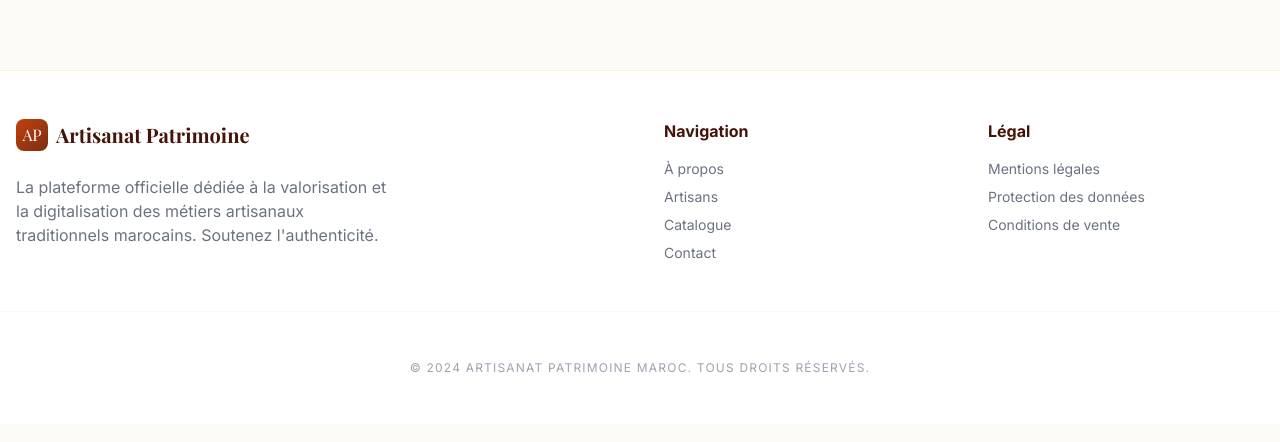
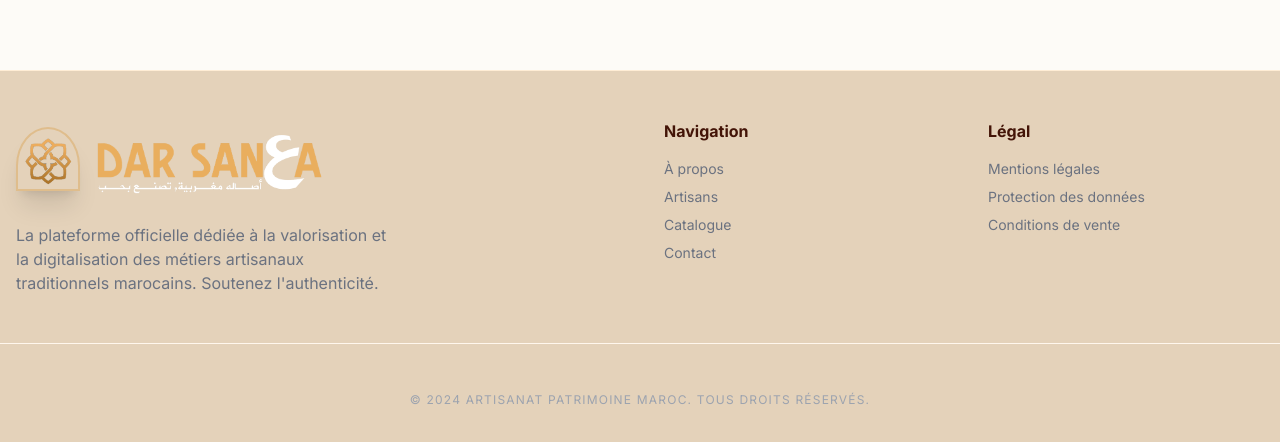
Before and after one commit to Abdelhamidjaafar-byt/artisanal-app, a React (Vite) app in the folder frontend/: page /admin in a window 1280 px wide. Shown: the part 2156-2598 px from the top of the page. Built offline with nearby package versions, Linux system fonts and the light colour scheme; no server answers; a web font is replaced by a local one.

Commit message:
Frontend modifs

```diff
--- a/frontend/App.tsx
+++ b/frontend/App.tsx
@@ -16,13 +16,24 @@ const PrivateRoute: React.FC<{ children: React.ReactNode }> = ({ children }) =>
 };
 
 const Footer = () => (
-  <footer className="bg-white border-t border-orange-100 py-12 mt-20">
+  <footer className="bg-white border-t border-orange-100 py-12 mt-20" style={{ backgroundColor: '#c9a6787a' }}>
     <div className="max-w-7xl mx-auto px-4 grid md:grid-cols-4 gap-12">
       <div className="col-span-1 md:col-span-2">
         <div className="flex items-center gap-2 mb-6">
-          <div className="w-8 h-8 moroccan-gradient rounded-lg flex items-center justify-center text-white font-heritage">AP</div>
-          <span className="text-xl font-heritage font-bold text-orange-950">Artisanat Patrimoine</span>
-        </div>
+          <div className="w-16 h-16  moorish-arch flex items-center justify-center border-2 border-[#d48a24]/30 shadow-xl group-hover:scale-110 transition-all duration-500 overflow-hidden">
+            <img
+              src="../assets/DAR.png"
+              alt="Logo Dar Sanعa"
+              className="w-full h-full object-cover"
+            />
+          </div>
+          <div className="w-70 h-20  flex items-center justify-center  group-hover:scale-110 transition-all duration-500 overflow-hidden">
+            <img
+              src="../assets/DAR 2.png"
+              alt="Logo Dar Sanعa"
+              className="w-full h-full object-cover"
+            />
+          </div></div>
         <p className="text-gray-500 max-w-sm">
           La plateforme officielle dédiée à la valorisation et la digitalisation des métiers artisanaux traditionnels marocains. Soutenez l'authenticité.
         </p>
--- a/frontend/components/Navbar.tsx
+++ b/frontend/components/Navbar.tsx
@@ -15,11 +15,12 @@ const Navbar: React.FC = () => {
   };
 
   return (
-    <nav className="bg-pink border-b border-orange-100 sticky top-0 z-50">
+    <nav className=" border-b border-orange-100 sticky top-0 z-50" style={{ backgroundColor: '#c9a6787a' }}>
       <div className="max-w-7xl mx-auto px-4 sm:px-6 lg:px-8">
         <div className="flex justify-between h-20">
           <div className="flex items-center">
-            <Link to="/" className="flex-shrink-0 flex items-center gap-2"><div className="w-16 h-16  moorish-arch flex items-center justify-center border-2 border-[#d48a24]/30 shadow-xl group-hover:scale-110 transition-all duration-500 overflow-hidden">
+            <Link to="/" className="flex-shrink-0 flex items-center gap-2" >
+              <div className="w-16 h-16  moorish-arch flex items-center justify-center border-2 border-[#d48a24]/30 shadow-xl group-hover:scale-110 transition-all duration-500 overflow-hidden">
                 <img
                   src="../assets/DAR.png"
                   alt="Logo Dar Sanعa"
--- a/frontend/vite.config.ts
+++ b/frontend/vite.config.ts
@@ -6,7 +6,7 @@ export default defineConfig(({ mode }) => {
   const env = loadEnv(mode, '.', '');
   return {
     server: {
-      port: 3000,
+      port: 5173,
       host: '0.0.0.0',
       proxy: {
         '/api': {
```
Lines whose indentation alone changed are shown as unchanged.
